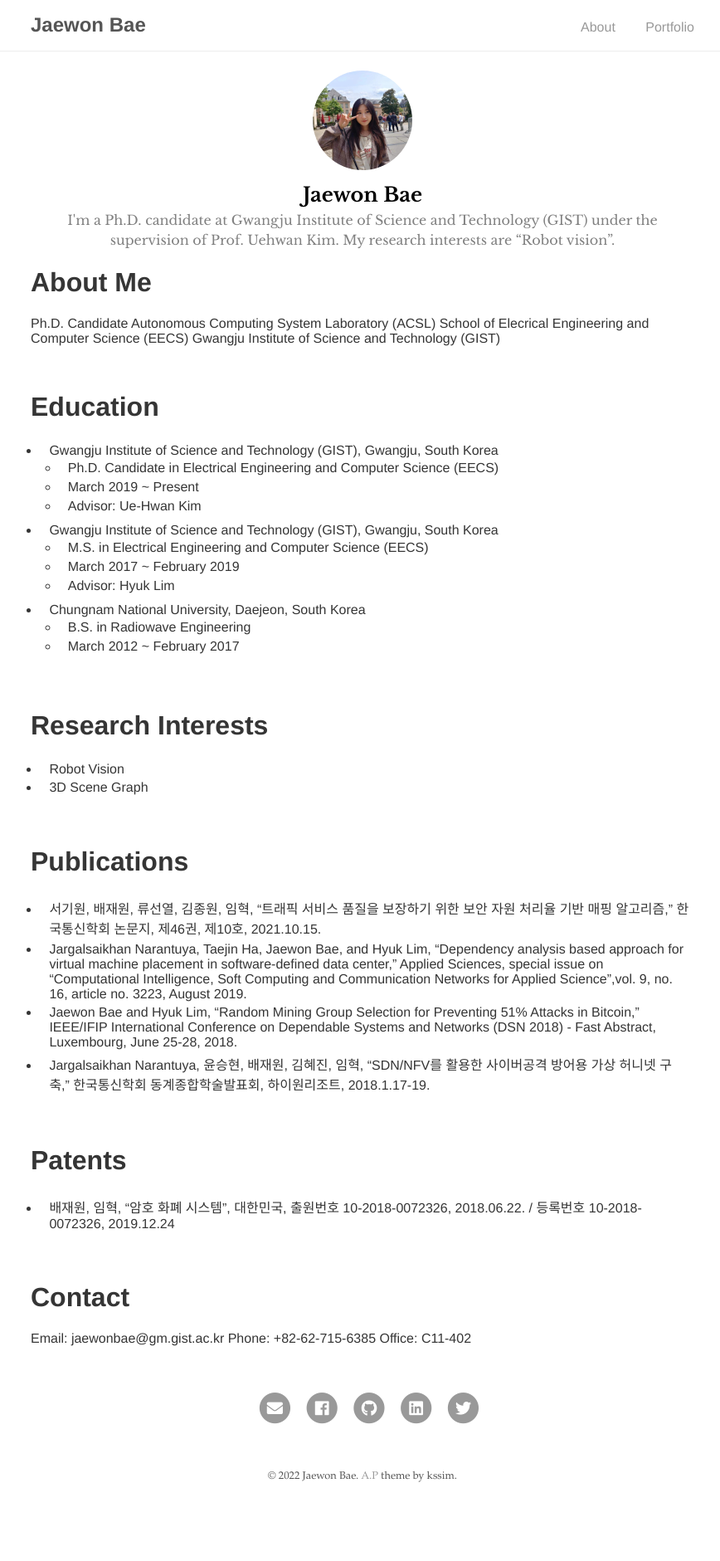
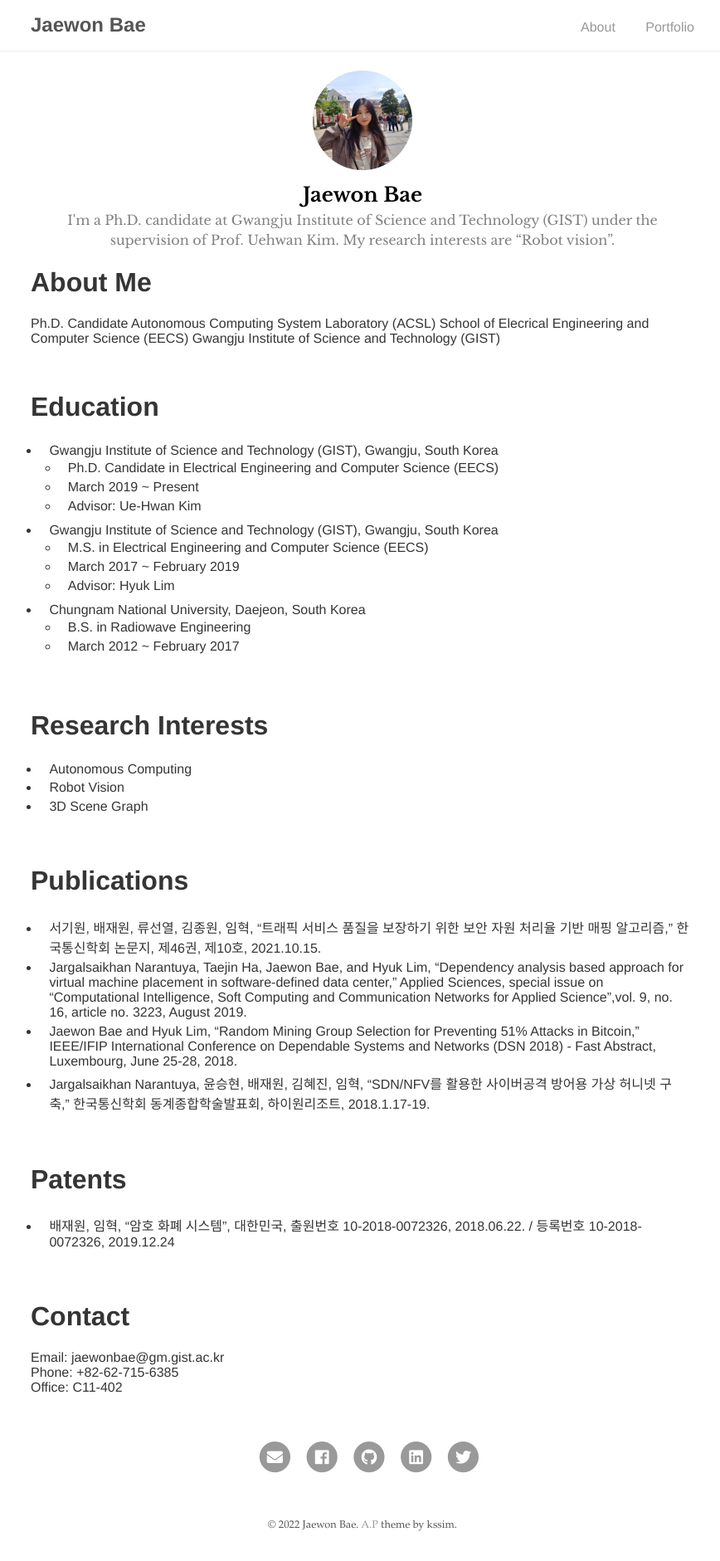
Before and after one commit to jaewonbae/jaewonbae.github.io, a Jekyll site: the page built from index.md, in a window 1280 px wide. Shown: the whole page at 83% size, without its empty margins (203-1071 px from the left). Built offline with Jekyll 4.4.1, drawn with Linux system fonts in a browser that asks for light colours; our own code applies the rules of GitHub Pages for plain Markdown files; before the commit the page ends 1822 px from its top, so only the background shows below that.

Commit message:
modified index.md

```diff
--- a/index.md
+++ b/index.md
@@ -26,6 +26,7 @@ Gwangju Institute of Science and Technology (GIST)
 <br/>
 
 # Research Interests
+* Autonomous Computing
 * Robot Vision
 * 3D Scene Graph
 
```
